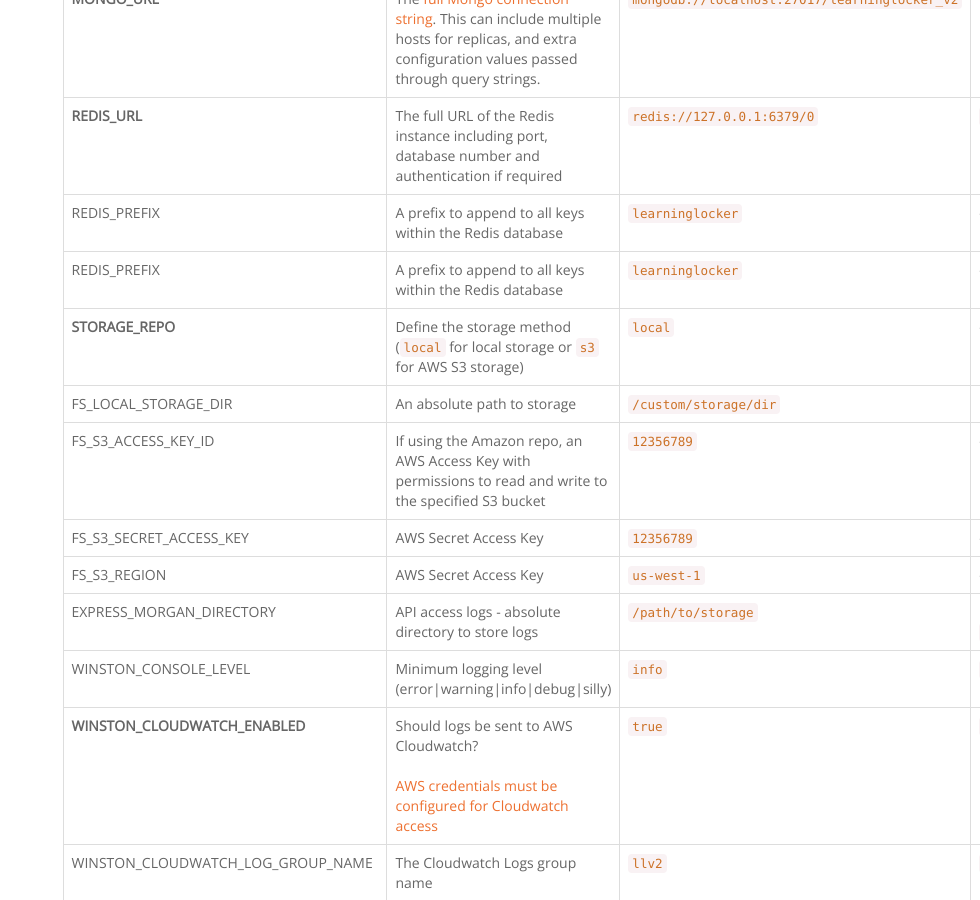
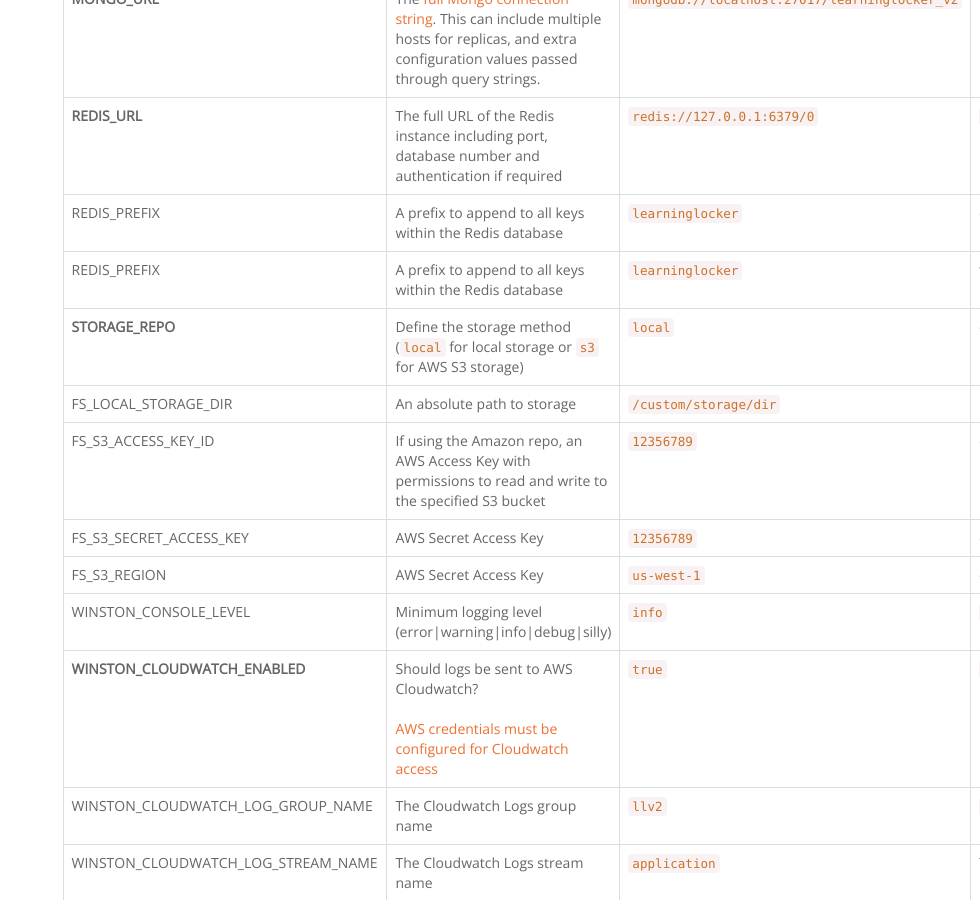
Before and after one commit to LearningLocker/docs, a Jekyll site: the page built from src/guides-configuring.md, in a window 1280 px wide and 900 px high, scrolled down 3180 px. Shown: the whole window, without its empty margins (300-1280 px from the left). Built offline with Jekyll 4.4.1, drawn with Linux system fonts in a browser that asks for light colours; nearby versions of some CDN libraries; our own code applies the rules of GitHub Pages for plain Markdown files.

Commit message:
Changed defaults

```diff
--- a/src/guides-configuring.md
+++ b/src/guides-configuring.md
@@ -88,13 +88,12 @@
 **MONGO_URL** | The [full Mongo connection string](https://docs.mongodb.com/manual/reference/connection-string/). This can include multiple hosts for replicas, and extra configuration values passed through query strings. | `mongodb://localhost:27017/learninglocker_v2`
 **REDIS_URL** | The full URL of the Redis instance including port, database number and authentication if required | `redis://127.0.0.1:6379/0` | `redis://127.0.0.1:6379/0`
 REDIS_PREFIX | A prefix to append to all keys within the Redis database | `learninglocker` | -
-REDIS_PREFIX | A prefix to append to all keys within the Redis database | `learninglocker` | -
+REDIS_PREFIX | A prefix to append to all keys within the Redis database | `learninglocker` | 'LEARNINGLOCKER'
 **STORAGE_REPO** | Define the storage method (`local` for local storage or `s3` for AWS S3 storage) | `local` | -
 FS_LOCAL_STORAGE_DIR | An absolute path to storage | `/custom/storage/dir` | Current working directory
 FS_S3_ACCESS_KEY_ID | If using the Amazon repo, an AWS Access Key with permissions to read and write to the specified S3 bucket | `12356789` | -
 FS_S3_SECRET_ACCESS_KEY | AWS Secret Access Key | `12356789` | -
 FS_S3_REGION | AWS Secret Access Key | `us-west-1` | -
-EXPRESS_MORGAN_DIRECTORY | API access logs - absolute directory to store logs | `/path/to/storage` | Current Working Directory + `/storage/accessLogs`
 WINSTON_CONSOLE_LEVEL | Minimum logging level (error\|warning\|info\|debug\|silly) | `info` | `info`
 **WINSTON_CLOUDWATCH_ENABLED** | Should logs be sent to AWS Cloudwatch?<br><br>[AWS credentials must be configured for Cloudwatch access](http://docs.aws.amazon.com/AmazonCloudWatch/latest/logs/iam-identity-based-access-control-cwl.html) | `true` | `false`
 WINSTON_CLOUDWATCH_LOG_GROUP_NAME | The Cloudwatch Logs group name | `llv2` | `llv2`
```
